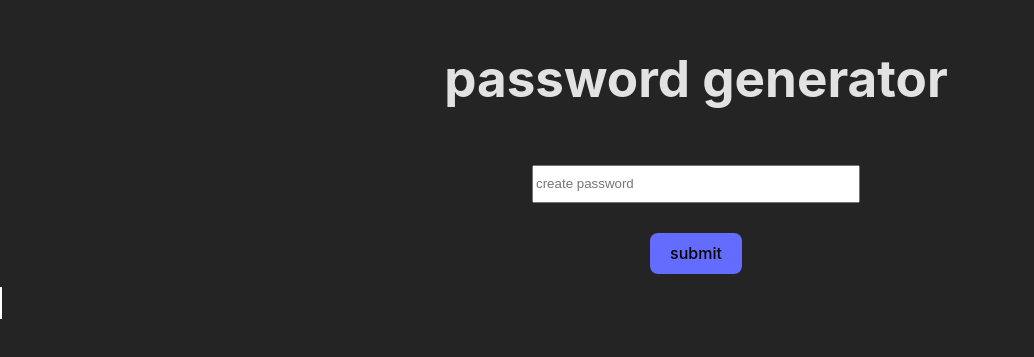
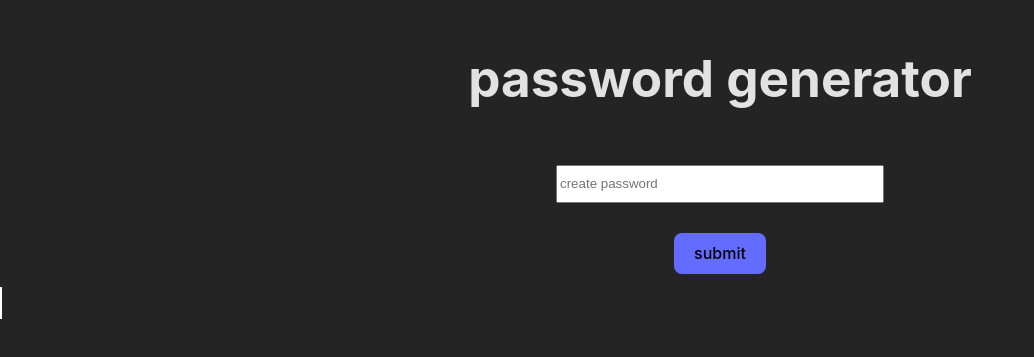
Before and after one commit to Ben-lad/passwordgenerator, a website built with Vite: page index.html in a window 1280 px wide. Shown: the part 255-612 px from the top of the page, without its empty margins (0-1034 px from the left). Built offline with nearby package versions, Linux system fonts and the light colour scheme.

Commit message:
Update style.css

```diff
--- a/style.css
+++ b/style.css
@@ -41,7 +41,7 @@ h1 {
 
 #app {
   max-width: 1280px;
-  margin-left:-87rem;
+  margin-left:-84rem;
   padding: 2rem;
   text-align: center;
   display: flex;
```
